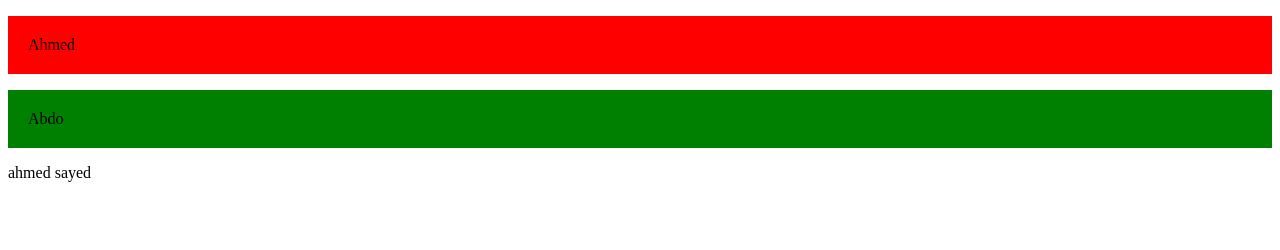
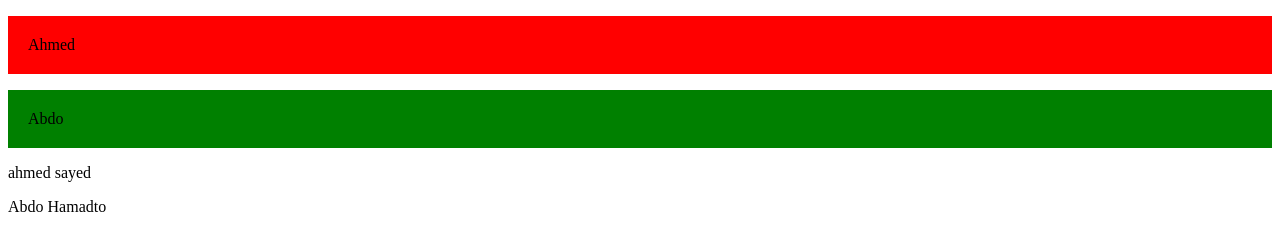
Before and after one commit to redmi1233445567/test2, a plain HTML site: page index.html in a window 1280 px wide. Drawn offline with Linux system fonts and the light colour scheme.

Commit message:
Abdo Hamadto

```diff
--- a/index.html
+++ b/index.html
@@ -11,6 +11,7 @@
         <p class="ahmed">Ahmed</p>
         <p class="abdo">Abdo</p>
         <p>ahmed sayed</p>
+        <p>Abdo Hamadto</p>
     </div>
 </body>
 </html>
```
